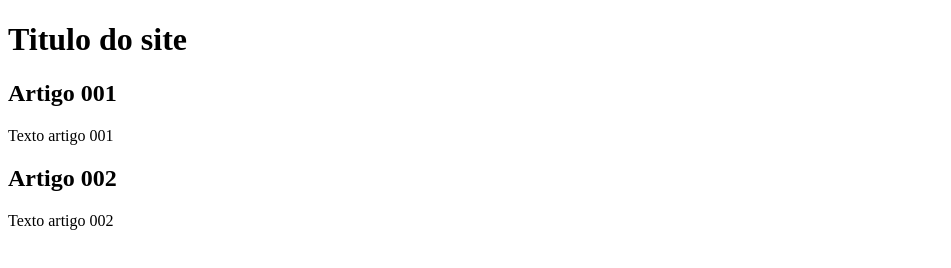
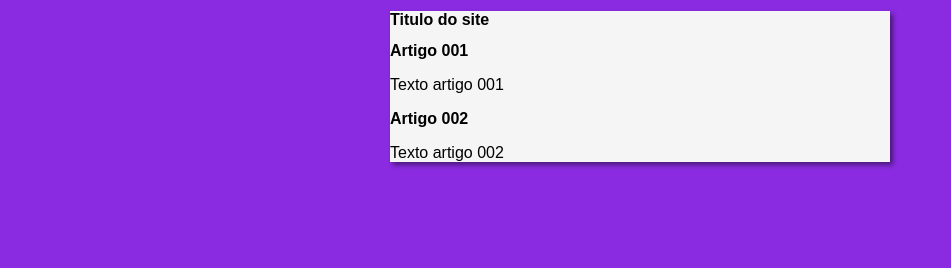
Before and after one commit to julianerf/projeto-site, a plain HTML site: page index.html in a window 1280 px wide. Shown: the whole page, without its empty margins (0-951 px from the left). Drawn offline with Linux system fonts and the light colour scheme.

Commit message:
inicio design

```diff
--- /dev/null
+++ b/estilos/style.css
@@ -0,0 +1,14 @@
+ *{
+    font-family: Arial, Helvetica, sans-serif;
+    font-size: 16px;
+}
+body{
+    background-color: blueviolet;
+}
+
+main{
+    background-color: whitesmoke;
+    width: 500px;
+    margin: auto;
+    box-shadow: 3px 3px 5px rgba(0, 0, 0, 0.473);
+}
--- a/index.html
+++ b/index.html
@@ -4,6 +4,7 @@
     <meta charset="UTF-8">
     <meta name="viewport" content="width=device-width, initial-scale=1.0">
     <title>Título do site</title>
+    <link rel="stylesheet" href="estilos/style.css">
 </head>
 <body>
     <main>
```
